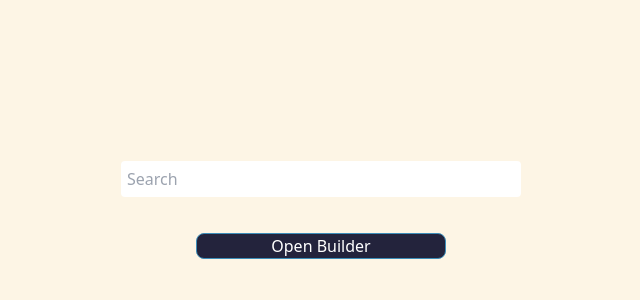
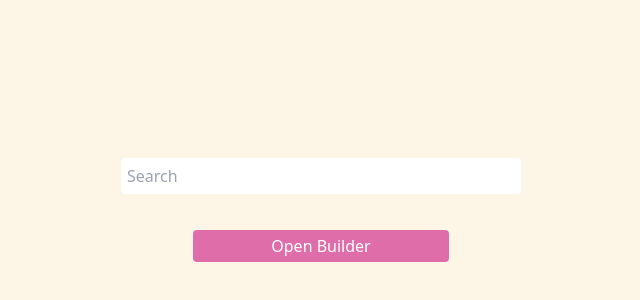
Before and after one commit to bosi-programming/startpage, a SvelteKit app: page / in a window 1280 px wide. Shown: the part 182-482 px from the top of the page, without its empty margins (319-959 px from the left). Built offline with nearby package versions, Linux system fonts and the light colour scheme.

Commit message:
Remove old styles from main page

```diff
--- a/src/routes/+page.svelte
+++ b/src/routes/+page.svelte
@@ -41,33 +41,17 @@
 	</div>
 {:else}
 	<Search />
-	<div class="flex-div__content">
+	<div class="lg:flex lg:justify-evenly">
 		{#if allSites}
 			{#each allSites as menu}
 				<Column column={menu} />
 			{/each}
 		{/if}
 	</div>
-	<button class="button" onclick={handleOpenBuilder}> Open Builder </button>
+	<button
+		class="button mx-auto my-4 w-64 cursor-pointer rounded bg-secondary-on-light p-1 text-white dark:bg-secondary-on-dark"
+		onclick={handleOpenBuilder}
+	>
+		Open Builder
+	</button>
 {/if}
-
-<style>
-	.button {
-		background-color: rgb(35, 35, 60);
-		color: white;
-		border: 1px solid #3c8db9;
-		border-radius: 8px;
-		cursor: pointer;
-		width: 250px;
-		margin: 16px auto;
-	}
-	.button:active {
-		background-color: rgb(45, 45, 70);
-	}
-	@media (min-width: 1023px) {
-		.flex-div__content {
-			display: flex;
-			justify-content: space-evenly;
-		}
-	}
-</style>
```
